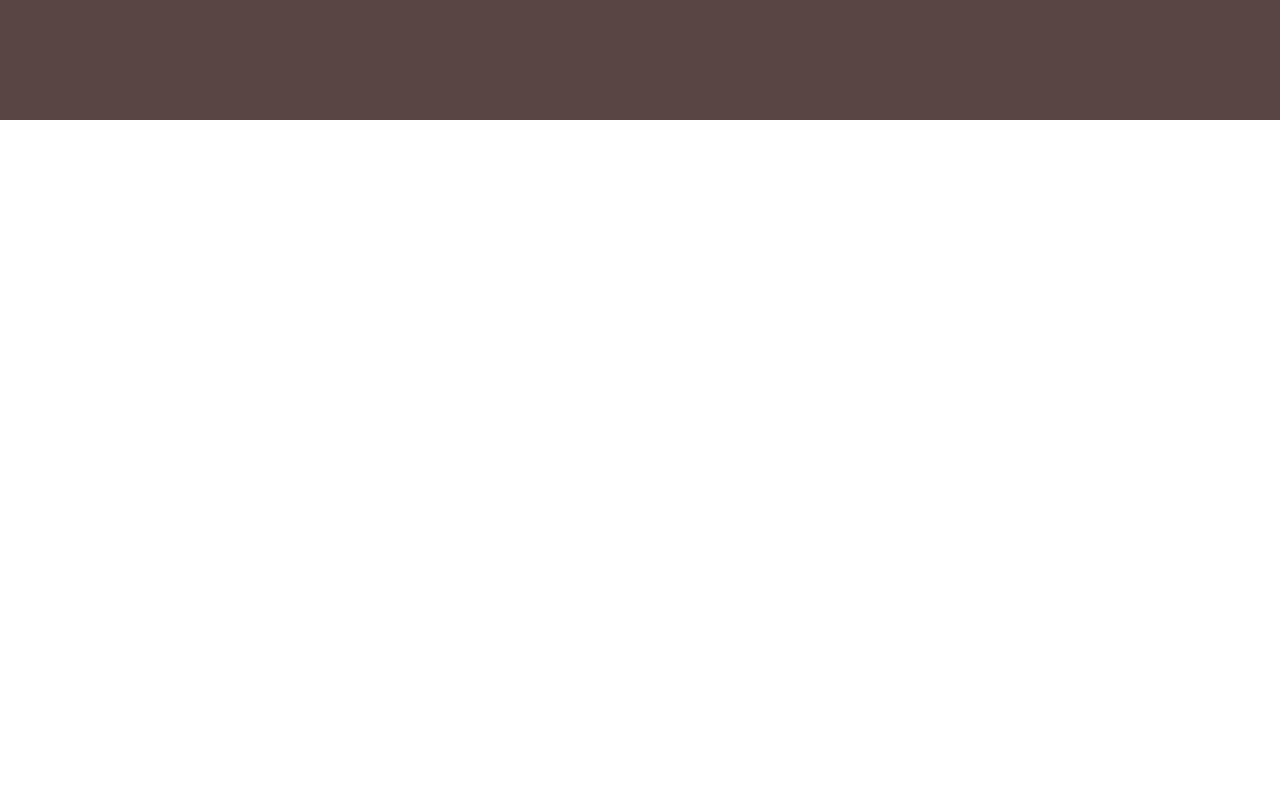
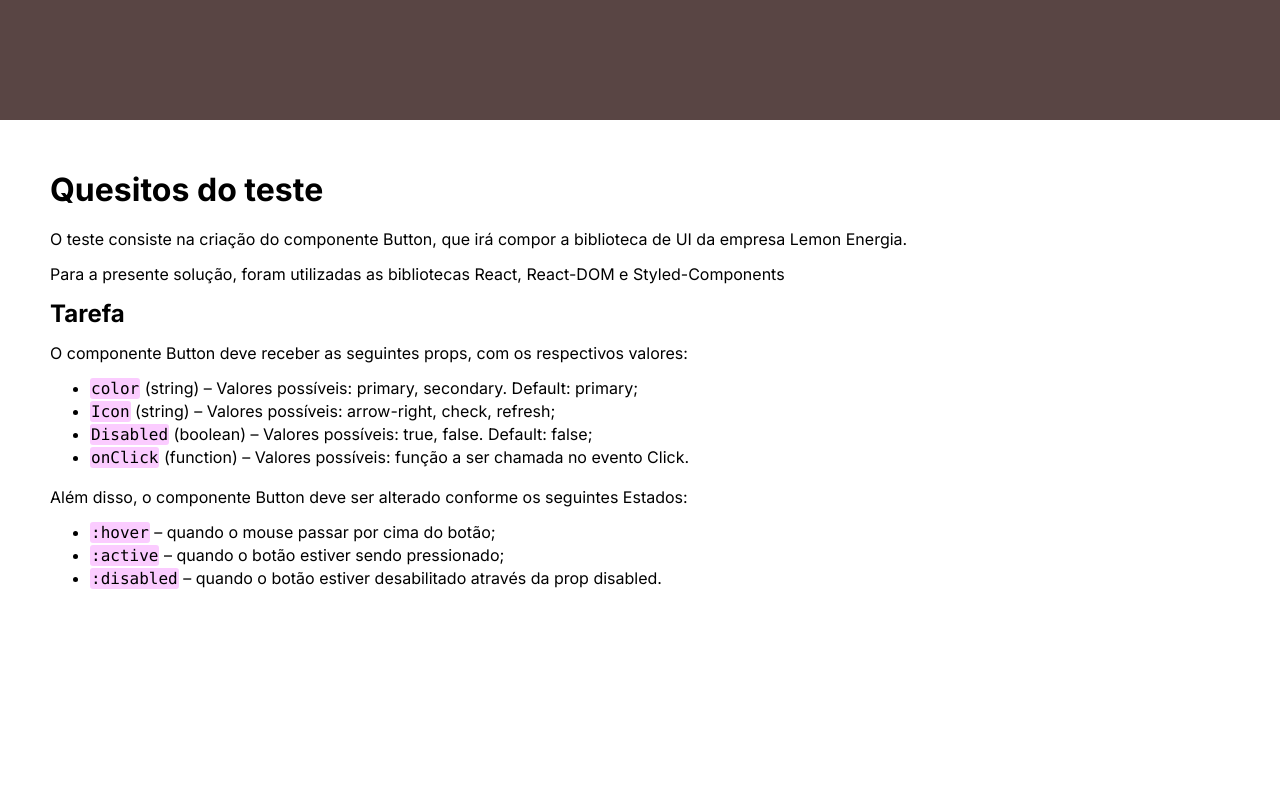
Before and after one commit to joaodslourenco/teste-lemon, a React (Create React App) app: page / in a window 1280 px wide. Shown: the part 680-1480 px from the top of the page. Before the commit the page ends 800 px from the top, so only its background shows below. Built offline with nearby package versions, Linux system fonts and the light colour scheme.

Commit message:
TestRequirements & Visuals component created

```diff
--- a/src/App.jsx
+++ b/src/App.jsx
@@ -1,9 +1,13 @@
 import Homepage from './components/Homepage'
+import TestRequirements from './components/TestRequirements'
+import VisualRequirements from './components/VisualRequirements'
 
 function App() {
   return (
     <div>
       <Homepage />
+      <TestRequirements />
+      <VisualRequirements />
     </div>
   )
 }
--- a/src/components/Button.jsx
+++ b/src/components/Button.jsx
@@ -7,6 +7,7 @@ export default function Button(props) {
       icon={props.icon}
       disabled={props.disabled || !props.children}
       children={props.children}
+      onClick={props.onClick}
     >
       {props.children}
       {!props.children && 'Não é possível criar um botão sem texto!'}
--- a/src/components/Homepage.jsx
+++ b/src/components/Homepage.jsx
@@ -64,6 +64,7 @@ export default function Homepage() {
             id="height"
             value={height}
             min={56}
+            step={2}
             onChange={e => setHeight(e.target.value)}
           />
           <label htmlFor="width">Largura:</label>
@@ -72,6 +73,7 @@ export default function Homepage() {
             name="width"
             id="width"
             min={316}
+            step={2}
             value={width}
             onChange={e => setWidth(e.target.value)}
           />
@@ -83,6 +85,7 @@ export default function Homepage() {
             color={selectedColor}
             icon={selectedIcon}
             disabled={isDisabled}
+            onClick={null}
           >
             {buttonText}
           </Button>
--- /dev/null
+++ b/src/components/TestRequirements.jsx
@@ -0,0 +1,81 @@
+import styled from 'styled-components'
+
+export default function TestRequirements() {
+  return (
+    <Container>
+      <Title>Quesitos do teste</Title>
+      <Text>
+        O teste consiste na criação do componente Button, que irá compor a
+        biblioteca de UI da empresa Lemon Energia.
+      </Text>
+      <Text>
+        Para a presente solução, foram utilizadas as bibliotecas React,
+        React-DOM e Styled-Components
+      </Text>
+      <SubTitle>Tarefa</SubTitle>
+      <Text>
+        O componente Button deve receber as seguintes props, com os respectivos
+        valores:
+      </Text>
+      <List>
+        <li>
+          <code>color</code> (string) – Valores possíveis: primary, secondary.
+          Default: primary;
+        </li>
+        <li>
+          <code>Icon</code> (string) – Valores possíveis: arrow-right, check,
+          refresh;
+        </li>
+        <li>
+          <code>Disabled</code> (boolean) – Valores possíveis: true, false.
+          Default: false;
+        </li>
+        <li>
+          <code>onClick</code> (function) – Valores possíveis: função a ser
+          chamada no evento Click.
+        </li>
+      </List>
+      <br />
+      <Text>
+        Além disso, o componente Button deve ser alterado conforme os seguintes
+        Estados:
+      </Text>
+      <List>
+        <li>
+          <code>:hover</code> – quando o mouse passar por cima do botão;
+        </li>
+        <li>
+          <code>:active</code> – quando o botão estiver sendo pressionado;
+        </li>
+        <li>
+          <code>:disabled</code> – quando o botão estiver desabilitado através
+          da prop disabled.
+        </li>
+      </List>
+    </Container>
+  )
+}
+
+const Container = styled.div`
+  height: 100vh;
+  padding: 50px;
+  display: flex;
+  flex-direction: column;
+  align-items: flex-start;
+  justify-content: flex-start;
+`
+const Title = styled.h1`
+  margin-bottom: 20px;
+`
+const SubTitle = styled.h2`
+  margin-bottom: 15px;
+`
+const Text = styled.p`
+  margin-bottom: 15px;
+`
+
+const List = styled.ul`
+  display: flex;
+  flex-direction: column;
+  gap: 3px;
+`
--- /dev/null
+++ b/src/components/VisualRequirements.jsx
@@ -0,0 +1,18 @@
+import styled from 'styled-components'
+
+export default function VisualRequirements() {
+  return (
+    <Container>
+      <div>visual</div>
+    </Container>
+  )
+}
+
+const Container = styled.div`
+  height: 100vh;
+  display: flex;
+  align-items: center;
+  justify-content: center;
+  background-color: #594544;
+  color: #fff;
+`
--- a/src/index.css
+++ b/src/index.css
@@ -12,4 +12,7 @@ body {
 code {
   font-family: source-code-pro, Menlo, Monaco, Consolas, 'Courier New',
     monospace;
+  background-color: #fbccff;
+  border-radius: 3px;
+  padding: 1px;
 }
```
Also changed, not shown: src/logo.svg (deleted).
